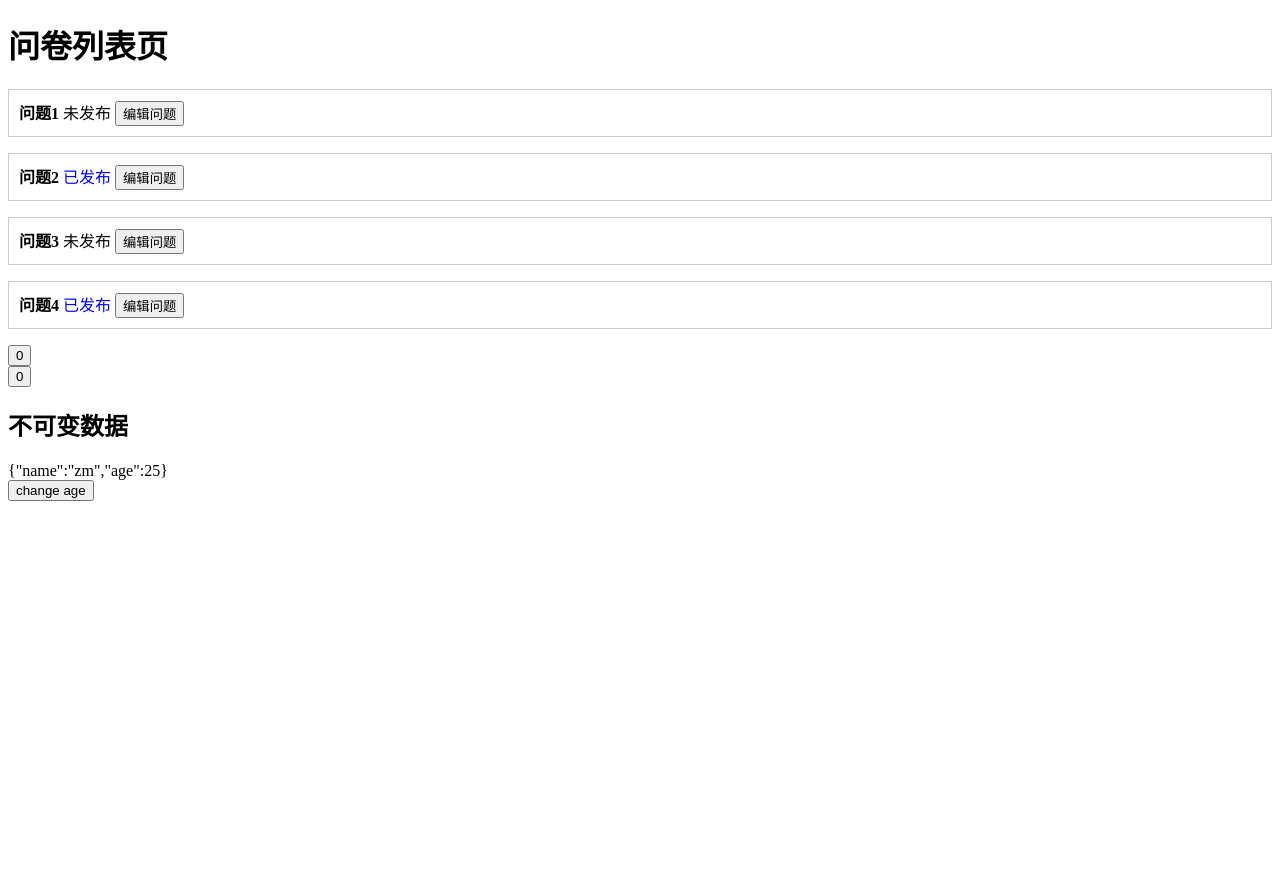
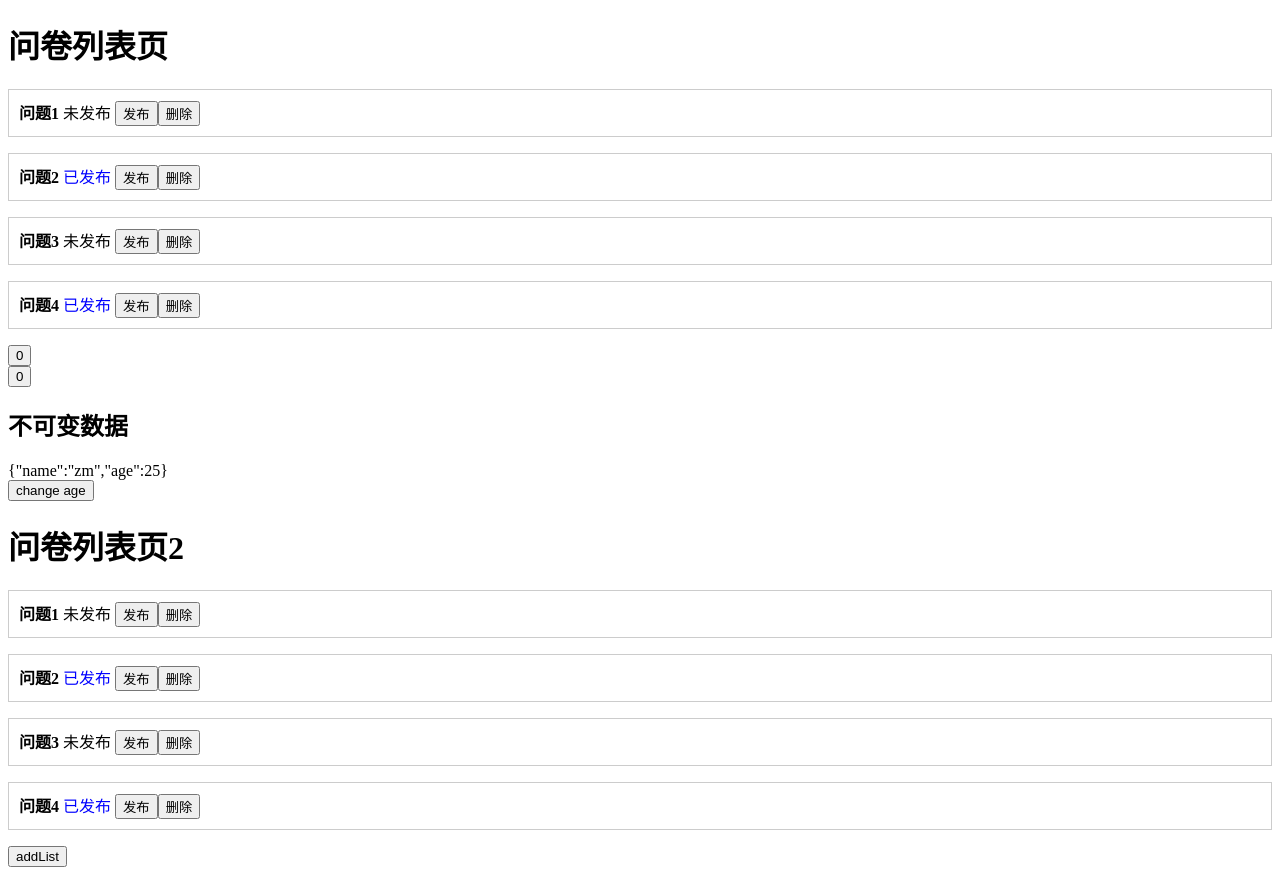
Before and after one commit to ZhangMin1998/react-ts-eslint-prettier-husky-demo, a React (Create React App) app: page / in a window 1280 px wide. Before the commit the page ends 800 px from the top, so only its background shows below. Built offline with nearby package versions, Linux system fonts and the light colour scheme.

Commit message:
重构列表页 useState setState 组件状态提升

```diff
--- a/src/App.tsx
+++ b/src/App.tsx
@@ -3,6 +3,7 @@ import './App.css'
 // import type { MouseEvent } from 'react'
 
 import List1 from './List1'
+import List2 from './List2'
 import StateDemo from './StateDemo'
 
 function App() {
@@ -19,6 +20,7 @@ function App() {
         <button onClick={add}>{count}</button>
       </div>
       <StateDemo />
+      <List2 />
     </>
   )
 }
--- /dev/null
+++ b/src/List2.tsx
@@ -0,0 +1,48 @@
+import React, { FC, useState } from 'react'
+// import type { FC } from 'react'
+
+import QuestionCard from './components/QuestionCard'
+
+const List2: FC = () => {
+  // 问卷列表数据
+  const [questionList, setQuestionList] = useState([
+    { id: 'q1', title: '问题1', isPublished: false },
+    { id: 'q2', title: '问题2', isPublished: true },
+    { id: 'q3', title: '问题3', isPublished: false },
+    { id: 'q4', title: '问题4', isPublished: true }
+  ])
+  const addList = () => {
+    setQuestionList(questionList.concat({
+      id: 'q' + Math.random().toString().slice(-3), title: '问题5', isPublished: true
+    }))
+  }
+  const deleteQuestion = (id: string) => {
+    console.log(id)
+    setQuestionList(questionList.filter(item => item.id !== id))
+  }
+  const pubQuestion = (id: string) => {
+    console.log(id)
+    setQuestionList(questionList.map(item => {
+      if (item.id !== id) return item
+      return {
+        ...item,
+        isPublished: true
+      }
+    }))
+  }
+
+  return (
+    <div>
+      <h1>问卷列表页2</h1>
+      <div>
+        { questionList.map(item => {
+          const { id, title, isPublished } = item
+          return <QuestionCard key={id} id={id} title={title} isPublished={isPublished} deleteQuestion={deleteQuestion} pubQuestion={pubQuestion}/>
+        })}
+        <button onClick={addList}>addList</button>
+      </div>
+    </div>
+  )
+}
+
+export default List2
--- a/src/components/QuestionCard/index.tsx
+++ b/src/components/QuestionCard/index.tsx
@@ -4,13 +4,18 @@ import './index.css'
 type PropsType = {
   id: string
   title: string
-  isPublished: boolean
+  isPublished: boolean,
+  deleteQuestion?: (id: string) => void,
+  pubQuestion?: (id: string) => void
 }
 
 const questionCard: FC<PropsType> = (props) => {
-  const { id, title, isPublished } = props
-  const edit = (id:string) => {
-    console.log('edit', id)
+  const { id, title, isPublished, deleteQuestion, pubQuestion } = props
+  const del = (id:string) => {
+    deleteQuestion && deleteQuestion(id)
+  }
+  const pub = (id:string) => {
+    pubQuestion && pubQuestion(id)
   }
 
   return <div key={id} className='list-item'>
@@ -18,7 +23,8 @@ const questionCard: FC<PropsType> = (props) => {
     &nbsp;
     { isPublished ? <span style={{ color: 'blue' }}>已发布</span> : <span>未发布</span> }
     &nbsp;
-    <button onClick={() => edit(id)}>编辑问题</button>
+    <button onClick={() => pub(id)}>发布</button>
+    <button onClick={() => del(id)}>删除</button>
   </div>
 }
 
```
